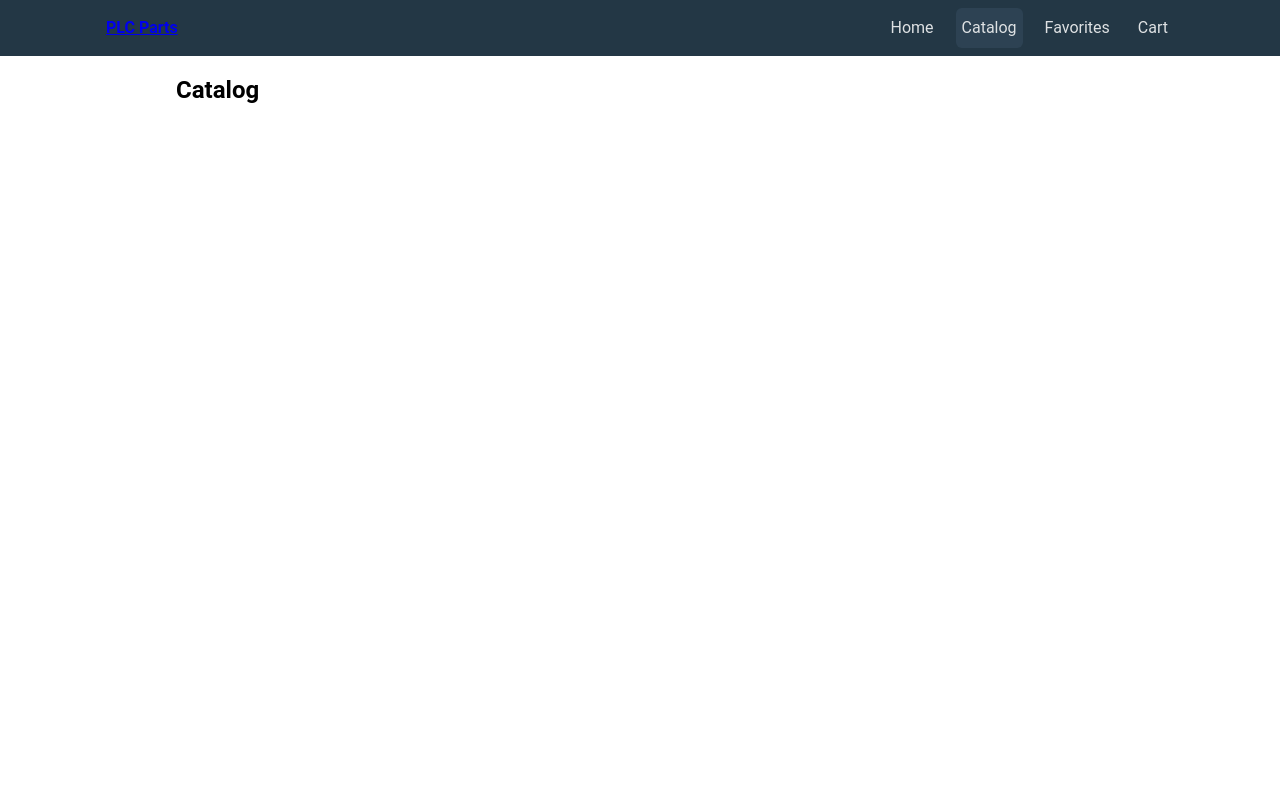
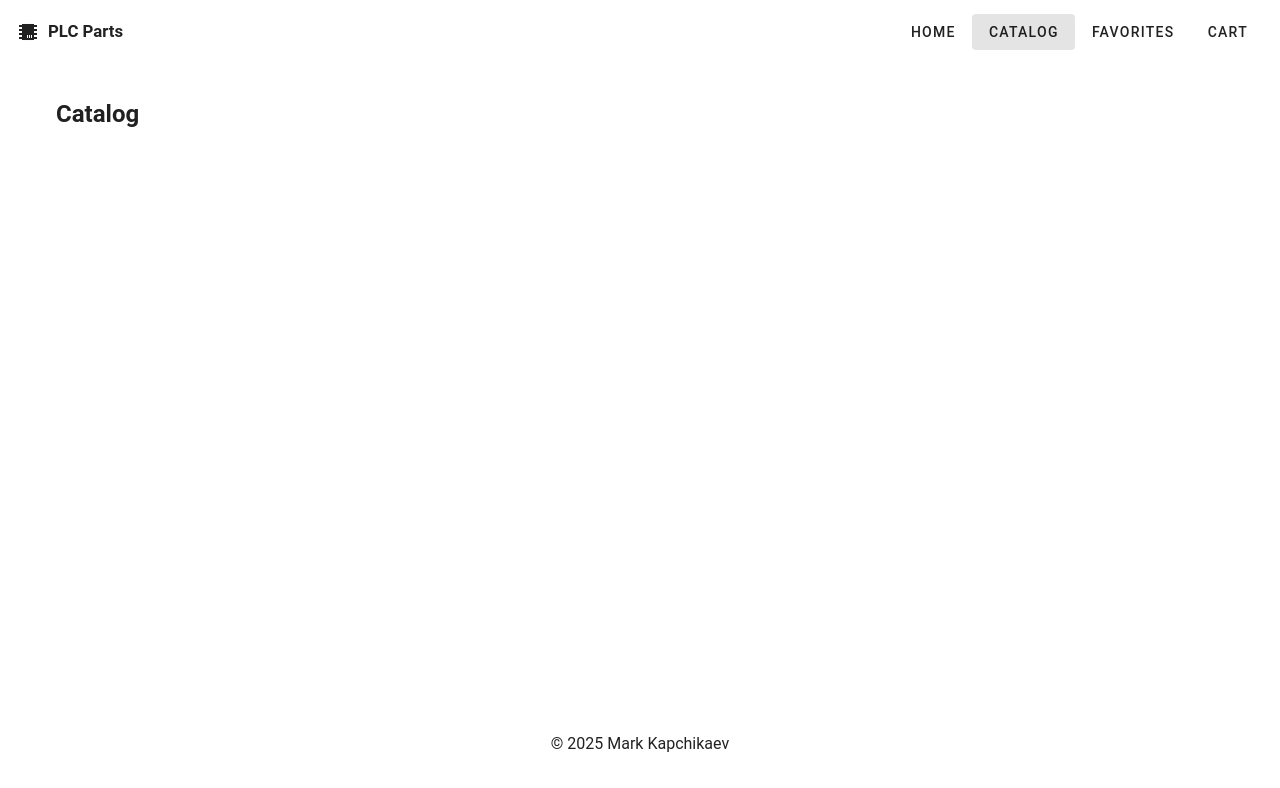
Before and after one commit to TheXName/plc_parts_catalog, a Vue app: page /catalog in a window 1280 px wide. Shown: the top 788 px of the page. Built offline with nearby package versions, Linux system fonts and the light colour scheme.

Commit message:
Vuetify
The navigation bar was rewritten using Vuetify components. A footer was added

```diff
--- a/src/App.vue
+++ b/src/App.vue
@@ -1,24 +1,22 @@
 <template>
-  <TheNavigation />
-  <main class="container">
-    <router-view />
-  </main>
+  <v-app>
+    <AppNav />
+    <v-main>
+      <v-container class="py-8">
+        <RouterView />
+      </v-container>
+    </v-main>
+    <AppFooter />
+  </v-app>
 </template>
 
 <script>
-import TheNavigation from '@/components/TheNavigation.vue'
-export default{
+import { RouterView } from 'vue-router'
+import AppNav from '@/components/TheNavigation.vue'
+import AppFooter from '@/components/Footer.vue'
+
+export default {
   name: 'App',
-  components: {
-    TheNavigation,
-  }
+  components: { AppNav, AppFooter, RouterView },
 }
 </script>
-
-<style>
-.container {
-  max-width: 960px;
-  margin: 0 auto;
-  padding: 16px;
-}
-</style>
--- /dev/null
+++ b/src/components/Footer.vue
@@ -0,0 +1,25 @@
+<template>
+  <v-footer app class="py-4">
+    <v-container class="d-flex align-center justify-space-between" fluid>
+       <v-col class="text-center">
+          © 2025 Mark Kapchikaev
+        </v-col>
+    </v-container>
+  </v-footer>
+</template>
+
+<script>
+export default {
+  name: 'AppFooter',
+};
+</script>
+
+<style scoped>
+a {
+  color: inherit;
+  text-decoration: none;
+}
+a:hover {
+  text-decoration: underline;
+}
+</style>
--- a/src/components/TheNavigation.vue
+++ b/src/components/TheNavigation.vue
@@ -1,28 +1,38 @@
 <template>
-  <header class="nav">
-    <div class="nav__inner">
-      <RouterLink class="brand" to="/">PLC Parts</RouterLink>
+  <v-app-bar flat>
+    <v-container class="d-flex align-center justify-space-between" fluid>
+      <div class="d-flex align-center">
+        <v-icon class="mr-2">mdi-chip</v-icon>
+        <RouterLink to="/" class="brand"> PLC Parts </RouterLink>
+      </div>
 
-      <nav class="menu">
-        <RouterLink to="/" exact-active-class="active">Home</RouterLink>
-        <RouterLink to="/catalog">Catalog</RouterLink>
-        <RouterLink to="/favorites">Favorites</RouterLink>
-        <RouterLink to="/cart">Cart</RouterLink>
-      </nav>
-    </div>
-  </header>
+      <div class="d-flex align-center">
+        <v-btn variant="text" :to="{ name: 'home' }">Home</v-btn>
+        <v-btn variant="text" :to="{ name: 'catalog' }">Catalog</v-btn>
+        <v-btn variant="text" :to="{ name: 'favorites' }">Favorites</v-btn>
+        <v-btn variant="text" :to="{ name: 'cart' }">Cart</v-btn>
+      </div>
+    </v-container>
+  </v-app-bar>
 </template>
 
 <script>
-export default { name: 'TheNavigation' }
+import { RouterLink } from 'vue-router'
+
+export default {
+  name: 'AppNav',
+  components: { RouterLink },
+}
 </script>
 
 <style scoped>
-.nav { background:#233745; color:#fff; }
-.nav__inner { max-width:1100px; margin:0 auto; padding:0 16px;
-  height:56px; display:flex; align-items:center; justify-content:space-between; }
-.brand { font-weight:700; }
-.menu { display:flex; gap:16px; }
-.menu a { color:#fff; opacity:.85; text-decoration:none; padding:8px 6px; border-radius:6px; }
-.menu a:hover, .menu a.active, .menu :global(.router-link-active) { opacity:1; background:#2f4556; }
+.brand {
+  font-weight: 600;
+  font-size: 1.05rem;
+  text-decoration: none;
+  color: inherit;
+}
+.mr-2 {
+  margin-right: 0.5rem;
+}
 </style>
--- a/src/router/index.js
+++ b/src/router/index.js
@@ -4,25 +4,24 @@ import HomeView from '@/views/HomeView.vue'
 const routes = [
   {
     path: '/',
-    name: 'HomeView',
+    name: 'home',
     component: HomeView,
   },
   {
     path: '/catalog',
-    name: 'catalog.view',
+    name: 'catalog',
     component: () => import('@/views/CatalogView.vue'),
   },
   {
     path: '/favorites',
-    name: 'favorites.view',
+    name: 'favorites',
     component: () => import('@/views/FavoritesView.vue'),
   },
   {
     path: '/cart',
-    name: 'cart.view',
+    name: 'cart',
     component: () => import('@/views/CartView.vue'),
-  },
-  { path: '/:pathMatch(.*)*', redirect: '/' }
+  }
 ]
 
 const router = createRouter({
```
